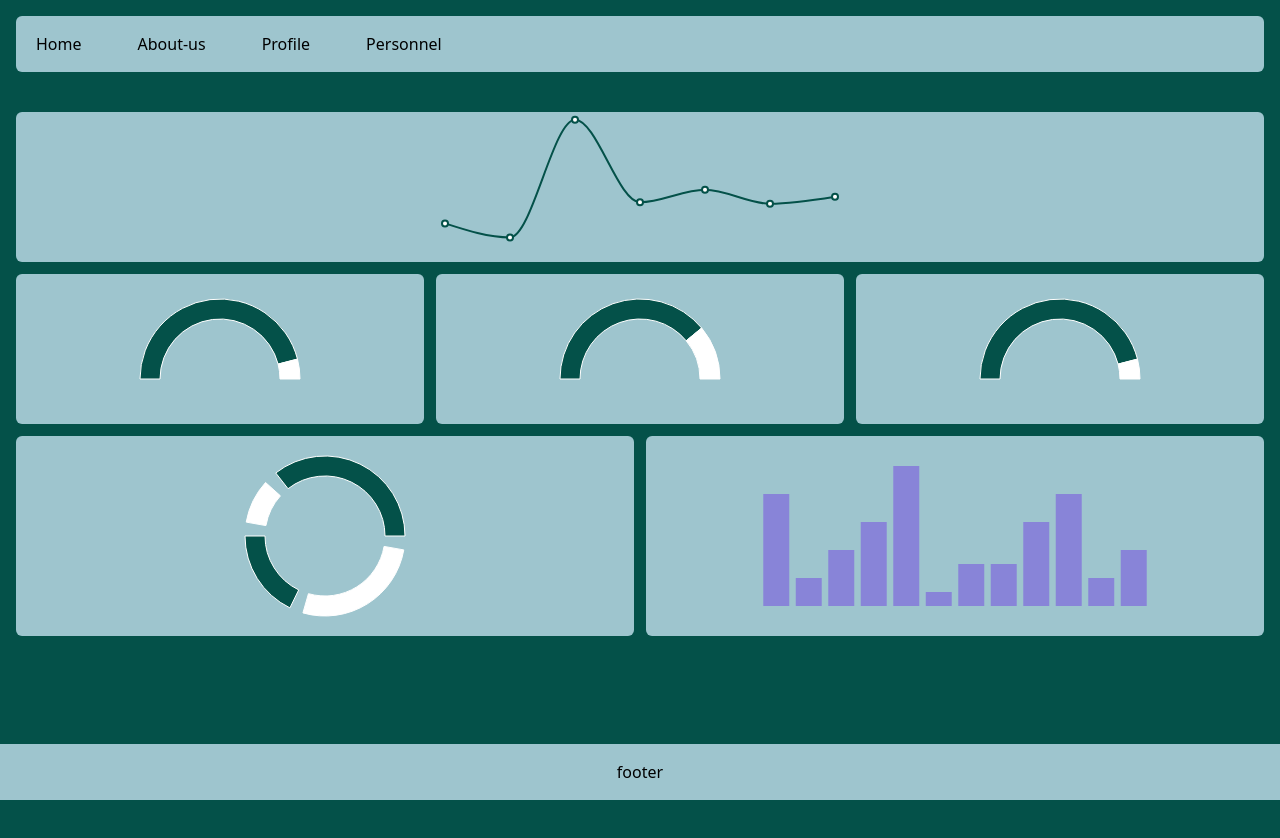
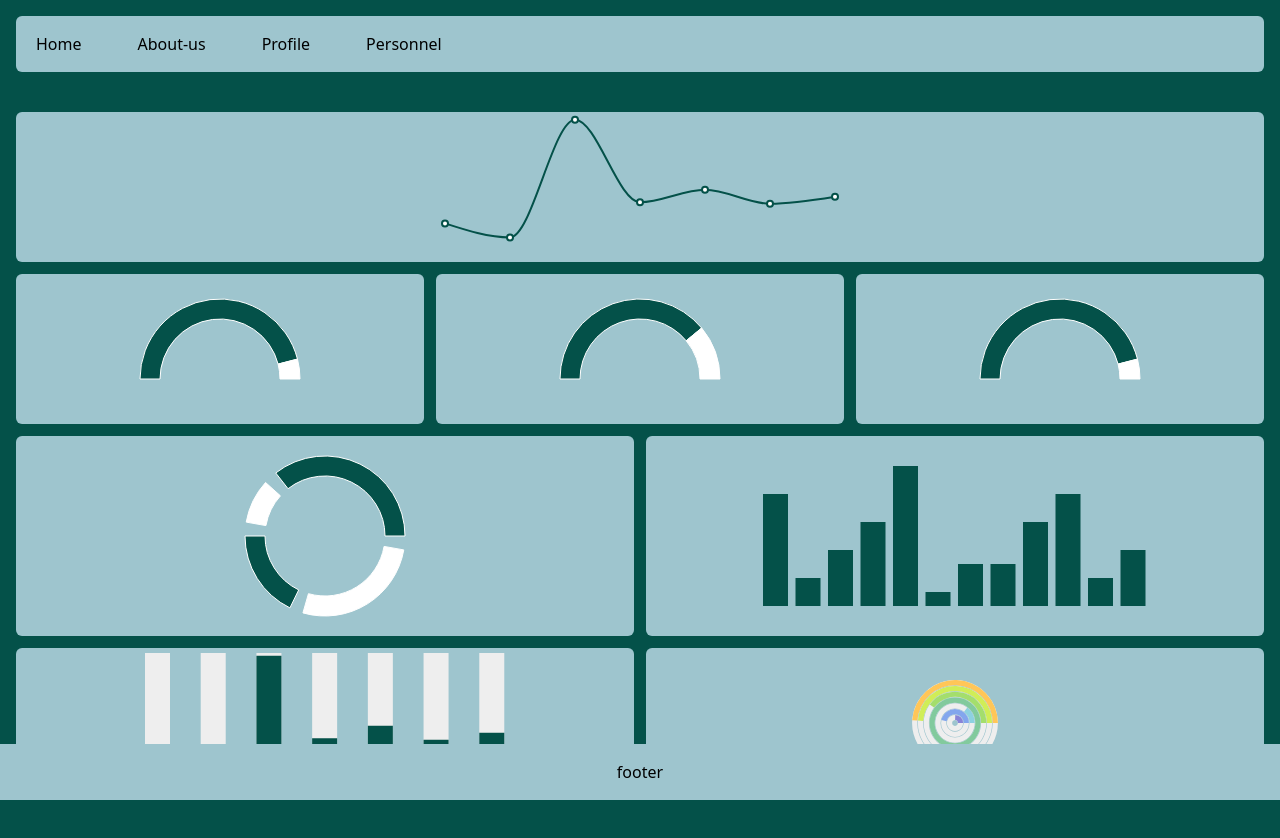
Before and after one commit to Arman-Abbasian/app_with_react_router_dom, a React (Create React App) app: page / in a window 1280 px wide. Shown: the top 838 px of the page. Before the commit the page ends 800 px from the top, so only its background shows below. Built offline with nearby package versions, Linux system fonts and the light colour scheme.

Commit message:
make the Home component

```diff
--- /dev/null
+++ b/src/components/charts/BarChrartWithBG.jsx
@@ -0,0 +1,57 @@
+import React from 'react';
+import { BarChart, Bar, XAxis, YAxis, CartesianGrid, Tooltip, Legend, ResponsiveContainer } from 'recharts';
+
+const data = [
+  {
+    name: 'Page A',
+    uv: 4000,
+    pv: 2400,
+    amt: 2400,
+  },
+  {
+    name: 'Page B',
+    uv: 3000,
+    pv: 1398,
+    amt: 2210,
+  },
+  {
+    name: 'Page C',
+    uv: 2000,
+    pv: 9800,
+    amt: 2290,
+  },
+  {
+    name: 'Page D',
+    uv: 2780,
+    pv: 3908,
+    amt: 2000,
+  },
+  {
+    name: 'Page E',
+    uv: 1890,
+    pv: 4800,
+    amt: 2181,
+  },
+  {
+    name: 'Page F',
+    uv: 2390,
+    pv: 3800,
+    amt: 2500,
+  },
+  {
+    name: 'Page G',
+    uv: 3490,
+    pv: 4300,
+    amt: 2100,
+  },
+];
+
+const BarChrartWithBG=()=> {
+
+    return (
+        <BarChart width={400} height={150} data={data}>
+          <Bar dataKey="pv" fill="#045149" background={{ fill: '#eee' }} barSize={25}  />
+        </BarChart>
+    );
+  }
+export default BarChrartWithBG;
--- /dev/null
+++ b/src/components/charts/SimpleRadialBarChart.jsx
@@ -0,0 +1,64 @@
+import React from 'react';
+import { RadialBarChart, RadialBar, Legend, ResponsiveContainer } from 'recharts';
+
+const data = [
+  {
+    name: '18-24',
+    uv: 31.47,
+    pv: 2400,
+    fill: '#8884d8',
+  },
+  {
+    name: '25-29',
+    uv: 26.69,
+    pv: 4567,
+    fill: '#83a6ed',
+  },
+  {
+    name: '30-34',
+    uv: 15.69,
+    pv: 1398,
+    fill: '#8dd1e1',
+  },
+  {
+    name: '35-39',
+    uv: 8.22,
+    pv: 9800,
+    fill: '#82ca9d',
+  },
+  {
+    name: '40-49',
+    uv: 8.63,
+    pv: 3908,
+    fill: '#a4de6c',
+  },
+  {
+    name: '50+',
+    uv: 2.63,
+    pv: 4800,
+    fill: '#d0ed57',
+  },
+  {
+    name: 'unknow',
+    uv: 6.67,
+    pv: 4800,
+    fill: '#ffc658',
+  },
+];
+
+ const SimpleRadialBarChart=()=> {
+
+    return (
+      <ResponsiveContainer width="100%" height="100%">
+        <RadialBarChart cx="50%" cy="50%" innerRadius="10%" outerRadius="80%" barSize={10} data={data}>
+          <RadialBar
+            background
+            clockWise
+            dataKey="pv"
+          />
+          <Legend iconSize={10}  verticalAlign="bottom"  />
+        </RadialBarChart>
+      </ResponsiveContainer>
+    );
+  }
+  export default SimpleRadialBarChart;
--- a/src/components/charts/TinyBarChartt.jsx
+++ b/src/components/charts/TinyBarChartt.jsx
@@ -5,7 +5,7 @@ import { BarChart, Bar, Cell, XAxis, YAxis, CartesianGrid, Tooltip, Legend, Resp
 const TinyBarChart=({data})=> {
     return (
         <BarChart width={400} height={150} data={data}>
-          <Bar dataKey="value" fill="#8884d8" />
+          <Bar dataKey="value" fill="#045149" barSize={25} />
         </BarChart>
     );
 };
--- a/src/pages/Home.jsx
+++ b/src/pages/Home.jsx
@@ -1,10 +1,12 @@
 import React from "react";
 import { useParams } from "react-router-dom";
 import { PieChart } from "recharts";
+import BarChrartWithBG from "../components/charts/BarChrartWithBG";
 import CircleChartt from "../components/charts/CircleChart";
 import PieChartt from "../components/charts/PieChartt";
 import TinyBarChart from "../components/charts/TinyBarChartt";
 import TinyLineChart from "../components/charts/TinyLineChart";
+import SimpleRadialBarChart from "../components/charts/SimpleRadialBarChart";
 import { cusotmerFinacial, OEE, onTimeDelivery, productsQuality } from "../data";
 
 const Home = () => {
@@ -18,6 +20,8 @@ const Home = () => {
             <div className="md:col-span-2 lg:col-span-2 bg-project-light-sky flex justify-center items-center rounded-md"><PieChartt data={onTimeDelivery} /></div>
             <div className="md:col-span-2 lg:col-span-3 bg-project-light-sky flex justify-center items-center rounded-md"><CircleChartt data={cusotmerFinacial} /></div>
             <div className="md:col-span-2 lg:col-span-3 bg-project-light-sky flex justify-center items-center rounded-md"><TinyBarChart data={OEE} /></div>
+            <div className="md:col-span-2 lg:col-span-3 bg-project-light-sky flex justify-center items-center rounded-md mb-20"><BarChrartWithBG /></div>
+            <div className="md:col-span-2 lg:col-span-3 bg-project-light-sky flex justify-center items-center rounded-md mb-20"><SimpleRadialBarChart /></div>
 
         </div>
      );
```
